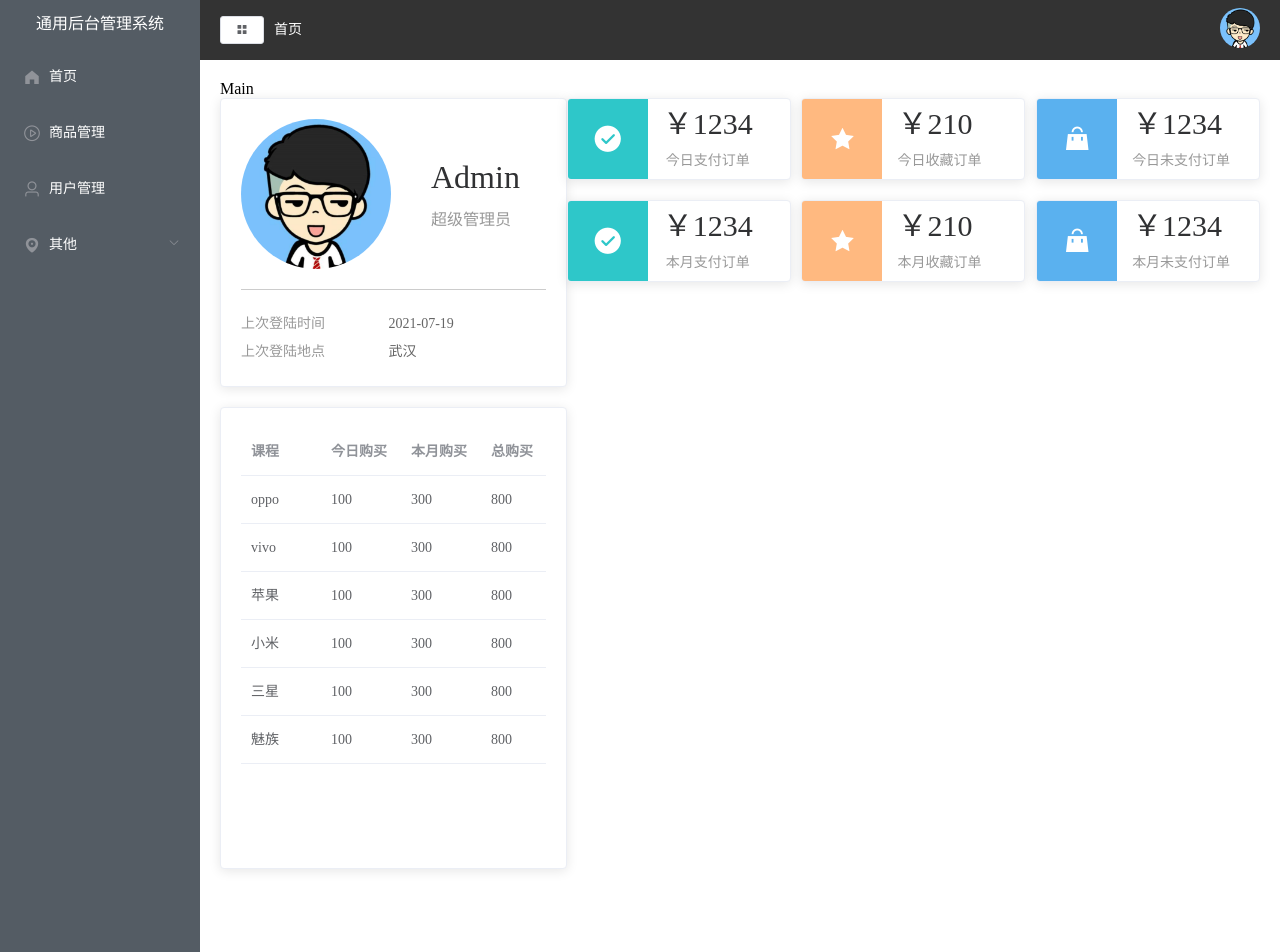
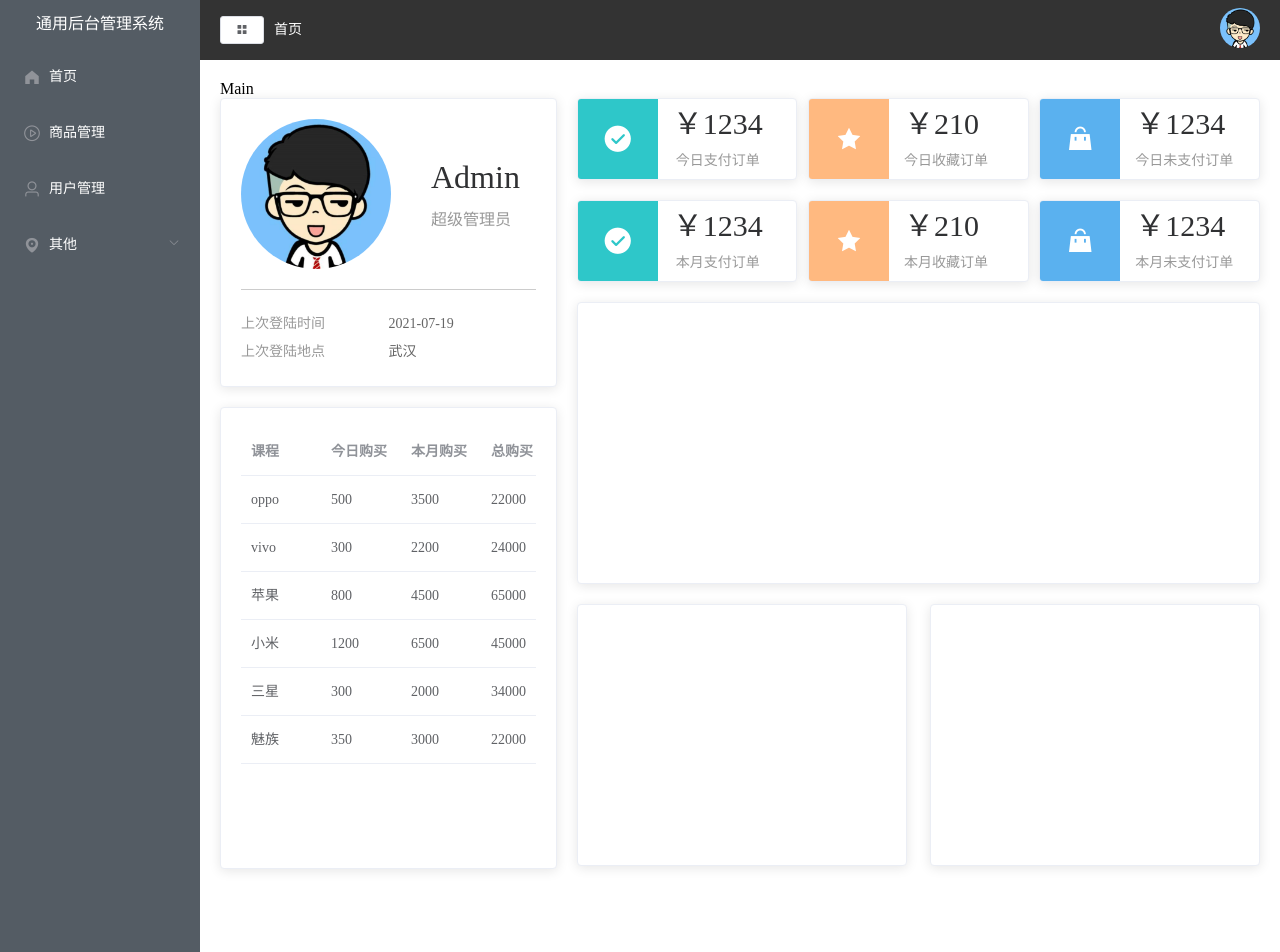
Before and after one commit to Damon-Suan/test-app.github.io, a Vue app: page /#/home in a window 1280 px wide. Shown: the top 952 px of the page. Built offline with nearby package versions, Linux system fonts and the light colour scheme.

Commit message:
a little

```diff
--- a/package.json
+++ b/package.json
@@ -10,6 +10,7 @@
   "dependencies": {
     "axios": "^1.6.1",
     "core-js": "^3.8.3",
+    "echarts": "^5.4.3",
     "element-ui": "^2.15.14",
     "less": "^4.1.2",
     "less-loader": "^6.0.0",
--- a/src/views/home.vue
+++ b/src/views/home.vue
@@ -1,6 +1,6 @@
 <template>
   <el-row>
-    <el-col :span="8">
+    <el-col :span="8" style="padding-right:10px">
       <el-card class="box-card">
         <div class="user">
           <img src="../assets/images/user.png" alt="" />
@@ -29,64 +29,43 @@
         </el-table>
       </el-card>
     </el-col>
-    <el-col :span="16">
+    <el-col :span="16" style="padding-left:10px">
       <div class="num">
-        <el-card v-for="item in countData" :key="item.name" :body-style="{display:'flex', padding:0}">
-          <i class="icon" :class="`el-icon-${item.icon}`" :style="{background:item.color}"> </i>
+        <el-card
+          v-for="item in countData"
+          :key="item.name"
+          :body-style="{ display: 'flex', padding: 0 }"
+        >
+          <i
+            class="icon"
+            :class="`el-icon-${item.icon}`"
+            :style="{ background: item.color }"
+          >
+          </i>
           <div class="detail">
-            <p class="price">￥{{item.value}}</p>
-            <p class="desc">{{item.name}}</p>
+            <p class="price">￥{{ item.value }}</p>
+            <p class="desc">{{ item.name }}</p>
           </div>
         </el-card>
+      </div>
+      <el-card style="height:280px">
+
+      </el-card>
+      <div class="graph">
+        <el-card></el-card>
+        <el-card></el-card>
       </div>
     </el-col>
   </el-row>
 </template>
 
 <script>
-import { getData } from '../api'
+import { getData } from "../api";
 export default {
   name: "home",
   data() {
     return {
-      tableData: [
-        {
-          name: "oppo",
-          todayBuy: 100,
-          monthBuy: 300,
-          totalBuy: 800,
-        },
-        {
-          name: "vivo",
-          todayBuy: 100,
-          monthBuy: 300,
-          totalBuy: 800,
-        },
-        {
-          name: "苹果",
-          todayBuy: 100,
-          monthBuy: 300,
-          totalBuy: 800,
-        },
-        {
-          name: "小米",
-          todayBuy: 100,
-          monthBuy: 300,
-          totalBuy: 800,
-        },
-        {
-          name: "三星",
-          todayBuy: 100,
-          monthBuy: 300,
-          totalBuy: 800,
-        },
-        {
-          name: "魅族",
-          todayBuy: 100,
-          monthBuy: 300,
-          totalBuy: 800,
-        },
-      ],
+      tableData: [],
       tableLable: {
         name: "课程",
         todayBuy: "今日购买",
@@ -134,10 +113,11 @@ export default {
     };
   },
   mounted() {
-    getData().then((data) => {
-      console.log(data)
-    })
-  }
+    getData().then(({ data }) => {
+      const { tableData } = data.data;
+      this.tableData = tableData;
+    });
+  },
 };
 </script>
 
@@ -208,7 +188,14 @@ export default {
     width: 32%;
     margin-bottom: 20px;
   }
-
-
+}
+.graph {
+  margin-top: 20px;
+  display: flex;
+  justify-content: space-between;
+  .el-card {
+    width: 48%;
+    height: 260px;
+  }
 }
 </style>
```
Also changed, not shown: 1 other file (tests, documents, lock files or other folders).
